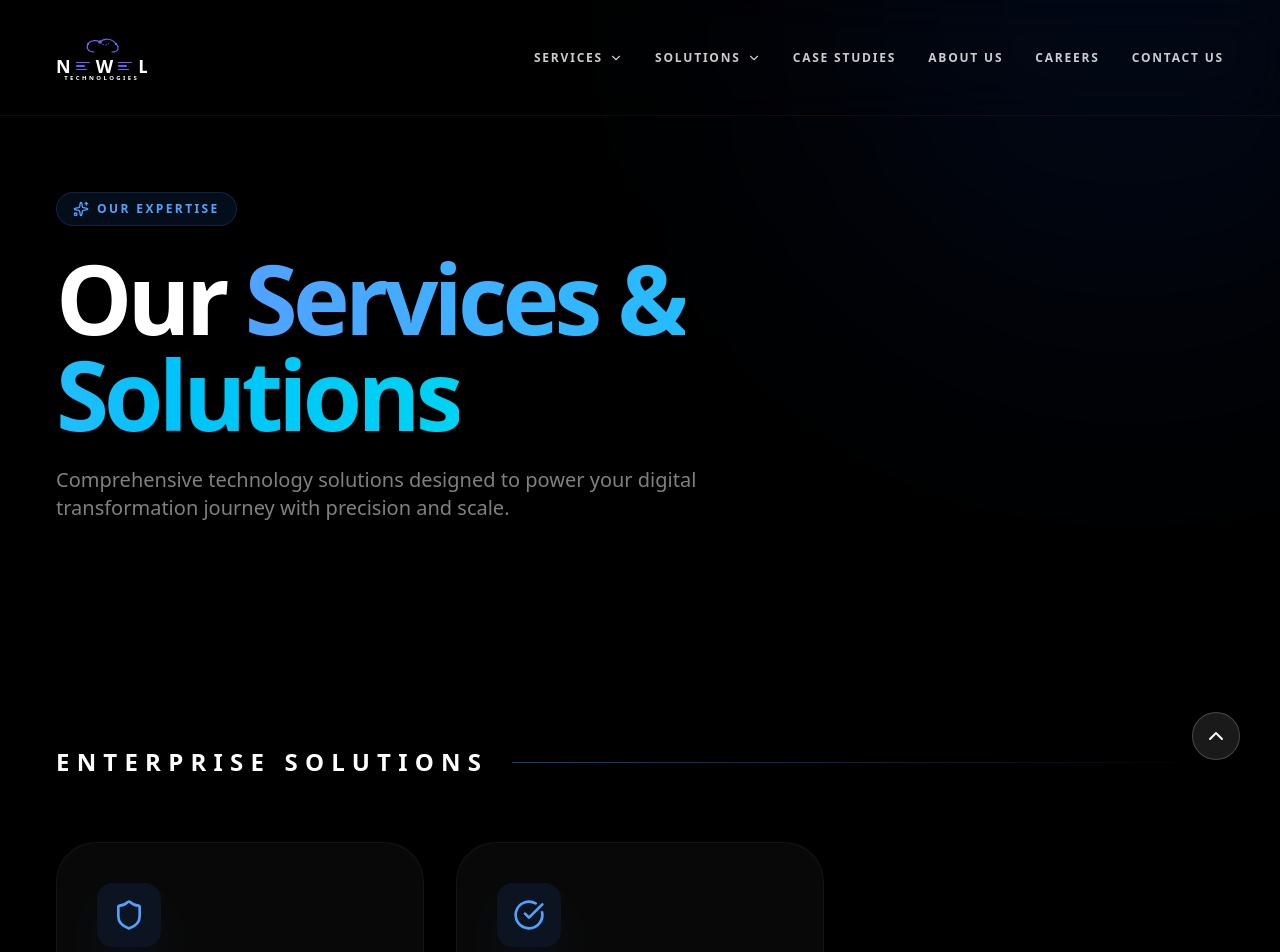
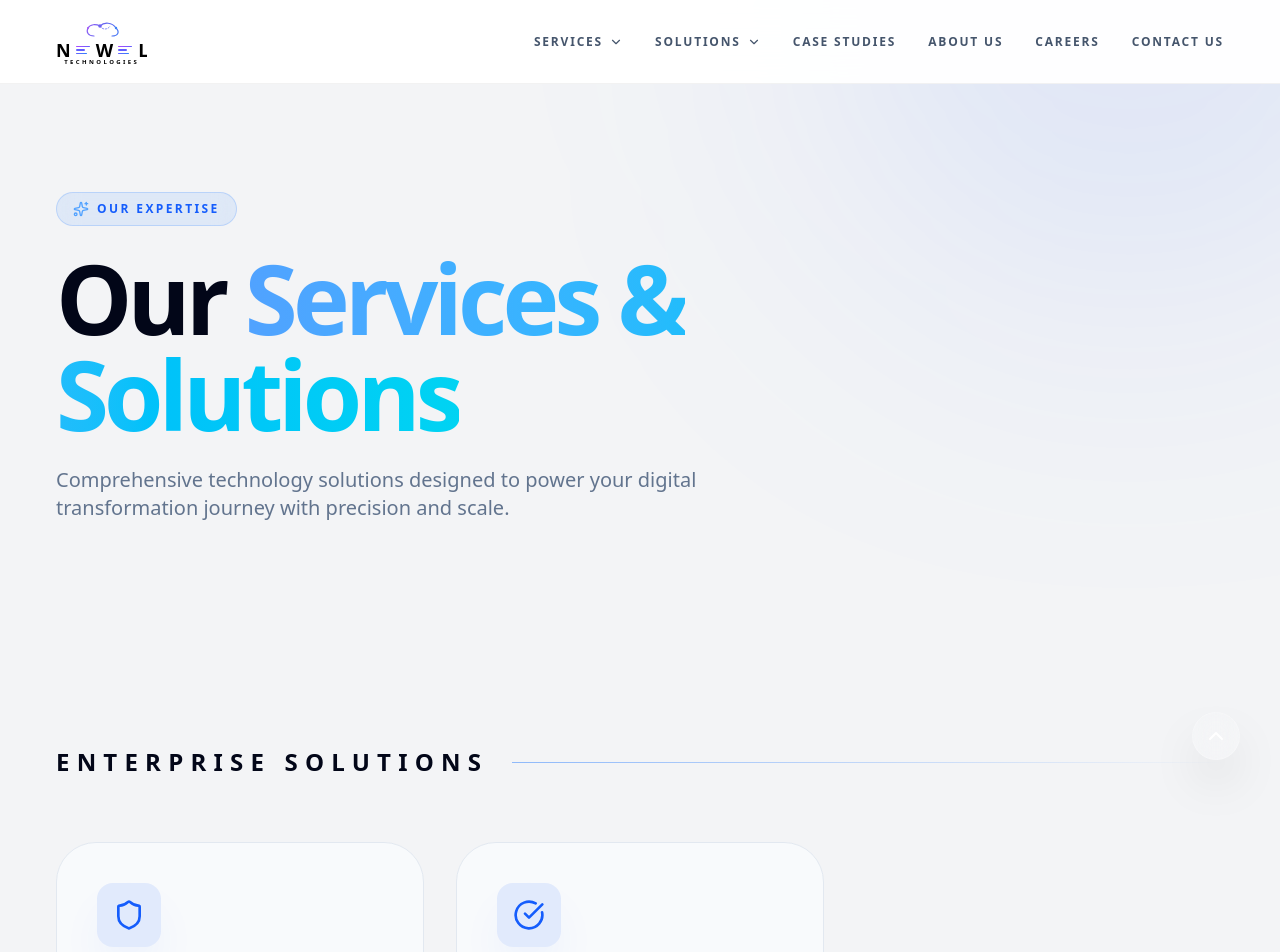
Before and after one commit to preetbiswal04/Newel_website, a Next.js app: page /services in a window 1280 px wide. Shown: the top 952 px of the page. Built offline with nearby package versions, Linux system fonts and the light colour scheme.

Commit message:
fix the content issue in about us

```diff
--- a/src/app/services/page.tsx
+++ b/src/app/services/page.tsx
@@ -42,9 +42,9 @@ const ICON_MAP: Record<string, React.ReactNode> = {
 
 export default function AllServicesPage() {
   return (
-    <main className="min-h-screen bg-black overflow-hidden">
-      {/* ── Hero Section (Dark) ── */}
-      <section className="pt-48 pb-32 bg-black text-white relative">
+    <main className="min-h-screen bg-[#F3F4F6] overflow-hidden">
+      {/* ── Hero Section (Light Grey) ── */}
+      <section className="pt-48 pb-32 bg-[#F3F4F6] text-slate-900 relative">
         <div className="absolute top-0 right-0 w-[600px] h-[600px] bg-blue-600/10 blur-[140px] rounded-full -translate-y-1/2 translate-x-1/4" />
         <div className="container-page mx-auto relative z-10">
           <div className="max-w-4xl space-y-6">
@@ -54,14 +54,14 @@ export default function AllServicesPage() {
               className="inline-flex items-center gap-2 px-4 py-2 rounded-full bg-blue-500/10 border border-blue-500/20 backdrop-blur-md"
             >
               <Sparkles size={16} className="text-blue-400" />
-              <span className="text-xs font-black uppercase tracking-[0.2em] text-blue-400">Our Expertise</span>
+              <span className="text-xs font-black uppercase tracking-[0.2em] text-blue-600">Our Expertise</span>
             </motion.div>
 
             <motion.h1
               initial={{ opacity: 0, y: 20 }}
               animate={{ opacity: 1, y: 0 }}
               transition={{ delay: 0.1 }}
-              className="text-6xl md:text-8xl font-black text-white tracking-tighter leading-none"
+              className="text-6xl md:text-8xl font-black text-slate-950 tracking-tighter leading-none"
             >
               Our <span className="bg-gradient-to-r from-blue-400 to-cyan-400 bg-clip-text text-transparent">Services & Solutions</span>
             </motion.h1>
@@ -70,7 +70,7 @@ export default function AllServicesPage() {
               initial={{ opacity: 0, y: 20 }}
               animate={{ opacity: 1, y: 0 }}
               transition={{ delay: 0.2 }}
-              className="text-xl text-white/50 max-w-2xl font-medium"
+              className="text-xl text-slate-500 max-w-2xl font-medium"
             >
               Comprehensive technology solutions designed to power your digital transformation journey with precision and scale.
             </motion.p>
@@ -79,15 +79,15 @@ export default function AllServicesPage() {
       </section>
 
       {/* ── Enterprise Solutions ── */}
-      <section className="py-24 bg-black">
+      <section className="py-24 bg-[#F3F4F6]">
         <div className="container-page mx-auto">
           <div className="flex items-center gap-6 mb-16">
-            <h2 className="text-2xl font-black text-white uppercase tracking-[0.3em] whitespace-nowrap">Enterprise Solutions</h2>
+            <h2 className="text-2xl font-black text-slate-950 uppercase tracking-[0.3em] whitespace-nowrap">Enterprise Solutions</h2>
             <div className="h-px flex-1 bg-gradient-to-r from-blue-500/50 to-transparent" />
           </div>
           <div className="grid grid-cols-1 md:grid-cols-2 lg:grid-cols-3 gap-8">
             {SOLUTIONS_DATA[0].items.map((item, idx) => (
-              <ServiceCard key={item.id} item={item} type="solutions" index={idx} isDark={true} />
+              <ServiceCard key={item.id} item={item} type="solutions" index={idx} isDark={false} />
             ))}
           </div>
         </div>
--- a/src/components/Hero/ContentOverlay.tsx
+++ b/src/components/Hero/ContentOverlay.tsx
@@ -61,7 +61,7 @@ export const ContentOverlay: React.FC<ContentOverlayProps> = ({ currentVideo })
               transition={{ delay: 0.4, duration: 0.6 }}
               className="mt-4 md:mt-6"
             >
-              <Button variant="primary" size="lg" href="/services/ai-strategy-consulting">
+              <Button variant="primary" size="lg" href={currentVideo.href}>
                 Read More
               </Button>
             </motion.div>
--- a/src/components/Hero/VideoBackground.tsx
+++ b/src/components/Hero/VideoBackground.tsx
@@ -11,6 +11,7 @@ interface VideoAsset {
   title: string;
   highlight: string;
   description: string;
+  href: string;
 }
 
 const VIDEOS: VideoAsset[] = [
@@ -20,7 +21,8 @@ const VIDEOS: VideoAsset[] = [
     poster: "/18069232-uhd_3840_2160_24fps.mp4",
     title: "Your Path to Agentic AI Starts Here",
     highlight: "Agentic AI",
-    description: "Newel Technologies is a leading AI consultancy that delivers transformation services to guide organizations into the new era of AI.."
+    description: "Newel Technologies is a leading AI consultancy that delivers transformation services to guide organizations into the new era of AI..",
+    href: "/services/ai-strategy-consulting"
   },
   {
     id: 2,
@@ -28,7 +30,8 @@ const VIDEOS: VideoAsset[] = [
     poster: "/18069701-uhd_3840_2160_24fps.mp4",
     title: "AI-Centric Innovation",
     highlight: "Innovation",
-    description: "Putting AI at the heart of every technological breakthrough we engineer."
+    description: "Putting AI at the heart of every technological breakthrough we engineer.",
+    href: "/services/generative-ai"
   },
   {
     id: 3,
@@ -36,7 +39,8 @@ const VIDEOS: VideoAsset[] = [
     poster: "https://websitesapi.dataart.com/media/whqffkoo/trends-2026-video-main-page.mp4",
     title: "Defining the Future",
     highlight: "Future",
-    description: "Driving digital transformation across global enterprises with AI-first strategies."
+    description: "Driving digital transformation across global enterprises with AI-first strategies.",
+    href: "/services/ai-strategy-consulting"
   },
   {
     id: 4,
@@ -44,7 +48,8 @@ const VIDEOS: VideoAsset[] = [
     poster: "https://websitesapi.dataart.com/media/pbgfimzl/partners-for-data-11-24.mp4",
     title: "Cloud Solutions Built for the Age of Intelligence",
     highlight: "Intelligence",
-    description: "Harness the combined power of cloud computing and AI to transform how your enterprise operates, innovates, and grows."
+    description: "Harness the combined power of cloud computing and AI to transform how your enterprise operates, innovates, and grows.",
+    href: "/services/cloud-services"
   },
   {
     id: 5,
@@ -52,7 +57,8 @@ const VIDEOS: VideoAsset[] = [
     poster: "/7774450-uhd_3840_2160_30fps (1).mp4",
     title: "From Data Chaos to Cloud Clarity",
     highlight: "Cloud Clarity",
-    description: "Modern data platforms, cloud migration, and governance — all under one roof."
+    description: "Modern data platforms, cloud migration, and governance — all under one roof.",
+    href: "/services/cloud-strategy-migration"
   }
 ];
 
--- a/src/components/Layout/Navbar.tsx
+++ b/src/components/Layout/Navbar.tsx
@@ -150,7 +150,7 @@ export const Navbar = () => {
   const [hoveredLink, setHoveredLink] = useState<string | null>(null);
   const timeoutRef = useRef<NodeJS.Timeout | null>(null);
 
-  const isLightPage = pathname === "/contact";
+  const isLightPage = pathname === "/contact" || pathname === "/services";
 
   // Close menu when route changes
   useEffect(() => {
--- a/src/components/Platform/ServicePillars.tsx
+++ b/src/components/Platform/ServicePillars.tsx
@@ -96,7 +96,7 @@ export const ServicePillars = () => {
 
       {/* BUTTON */}
       <div className="flex justify-center pb-8">
-        <Button variant="primary" size="lg">
+        <Button variant="primary" size="lg" href="/services">
           Explore the platform
         </Button>
       </div>
--- a/src/data/caseStudies.ts
+++ b/src/data/caseStudies.ts
@@ -157,7 +157,7 @@ export const CASE_STUDIES: CaseStudy[] = [
     client: "Nexus Global",
     industry: "Cloud Managed Services",
     teaser: "Streamlining operations across 27 AWS accounts to deliver high-performance cloud governance and 24/7 support.",
-    image: "https://images.unsplash.com/photo-1451187580459-43490279c0fa?auto=format&fit=crop&q=80&w=1200",
+    image: "/Cloud-Growth.jpg",
     location: "USA / Global",
     overview: "We assumed management of 27 AWS accounts, hundreds of instances, and over 1,000 Lambda functions, providing consistent governance and expert cloud support.",
     subtitle: "Orchestrating complex AWS environments through dedicated expertise and proactive governance.",
```
